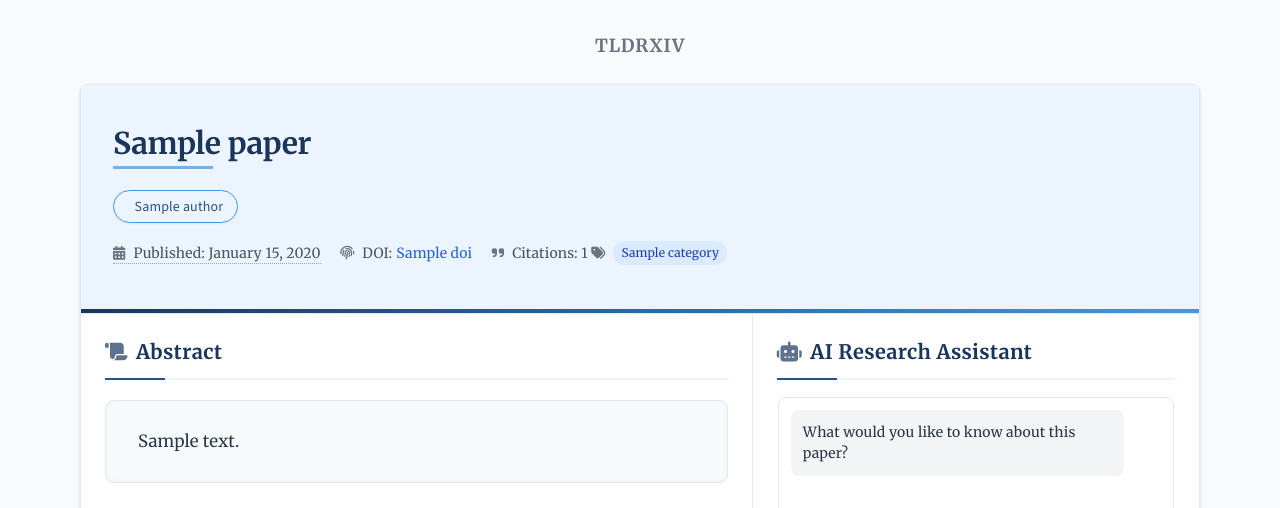
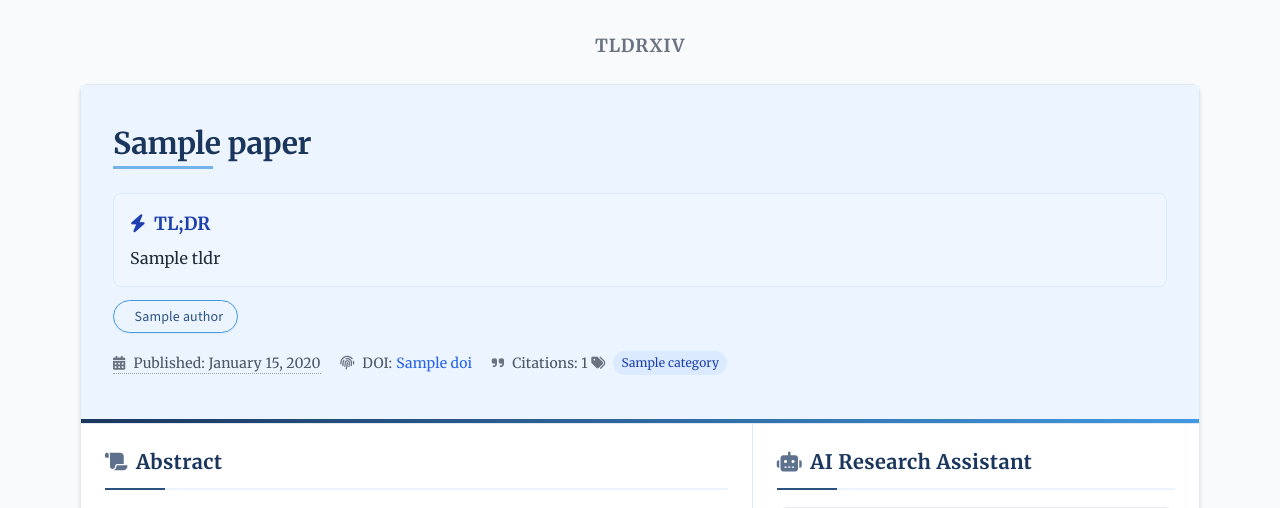
Before and after one commit to Bloomh/tldrxiv, a FastAPI app: template templates/paper.html in a window 1280 px wide. Shown: the top 508 px of the page. Run offline with FastAPI, Linux system fonts and the light colour scheme; the template is opened without the code that fills it: most values are stand-ins (such as "Sample title", 1, 10 or a date in 2020); some libraries are stand-ins or nearby versions.

Commit message:
added tldr

```diff
--- a/templates/paper.html
+++ b/templates/paper.html
@@ -53,6 +53,16 @@
         <div class="paper-header">
           <!-- Title -->
           <h1 class="text-2xl md:text-3xl paper-title">{{ paper.title }}</h1>
+
+          <!-- TLDR from Semantic Scholar -->
+          {% if paper.tldr %}
+          <div class="my-4 p-4 bg-blue-50 rounded-lg border border-blue-100">
+            <h2 class="text-lg font-semibold text-blue-800 mb-2">
+              <i class="fas fa-bolt mr-2"></i>TL;DR
+            </h2>
+            <p class="text-gray-800 text-base">{{ paper.tldr }}</p>
+          </div>
+          {% endif %}
 
           <!-- Authors -->
           <div class="flex flex-wrap gap-2 mb-4">
--- a/utils/arxiv_utils.py
+++ b/utils/arxiv_utils.py
@@ -1,5 +1,7 @@
 import arxiv
 import httpx
+
+from .sem_scholar_utils import get_ss_paper_info
 
 ach = arxiv.Client()
 
@@ -193,8 +195,9 @@ def get_paper_info(arxiv_id: str):
     try:
         search = arxiv.Search(id_list=[arxiv_id])
 
-        for result in ach.results(search):
-            paper = result
+        for paper in ach.results(search):
+            # Get extra paper info from SemScholar
+            ss_info = get_ss_paper_info(arxiv_id)
 
             return {
                 "id": arxiv_id,
@@ -206,6 +209,7 @@ def get_paper_info(arxiv_id: str):
                 "doi": paper.doi,
                 "pdf_link": paper.pdf_url,
                 "url": f"https://arxiv.org/abs/{arxiv_id}",
+                "tldr": ss_info.tldr.text
             }
     except Exception as e:
         return {"error": f"Error fetching paper: {str(e)}"}
```
Also changed, not shown: utils/sem_scholar_utils.py (+7 -0 lines).
